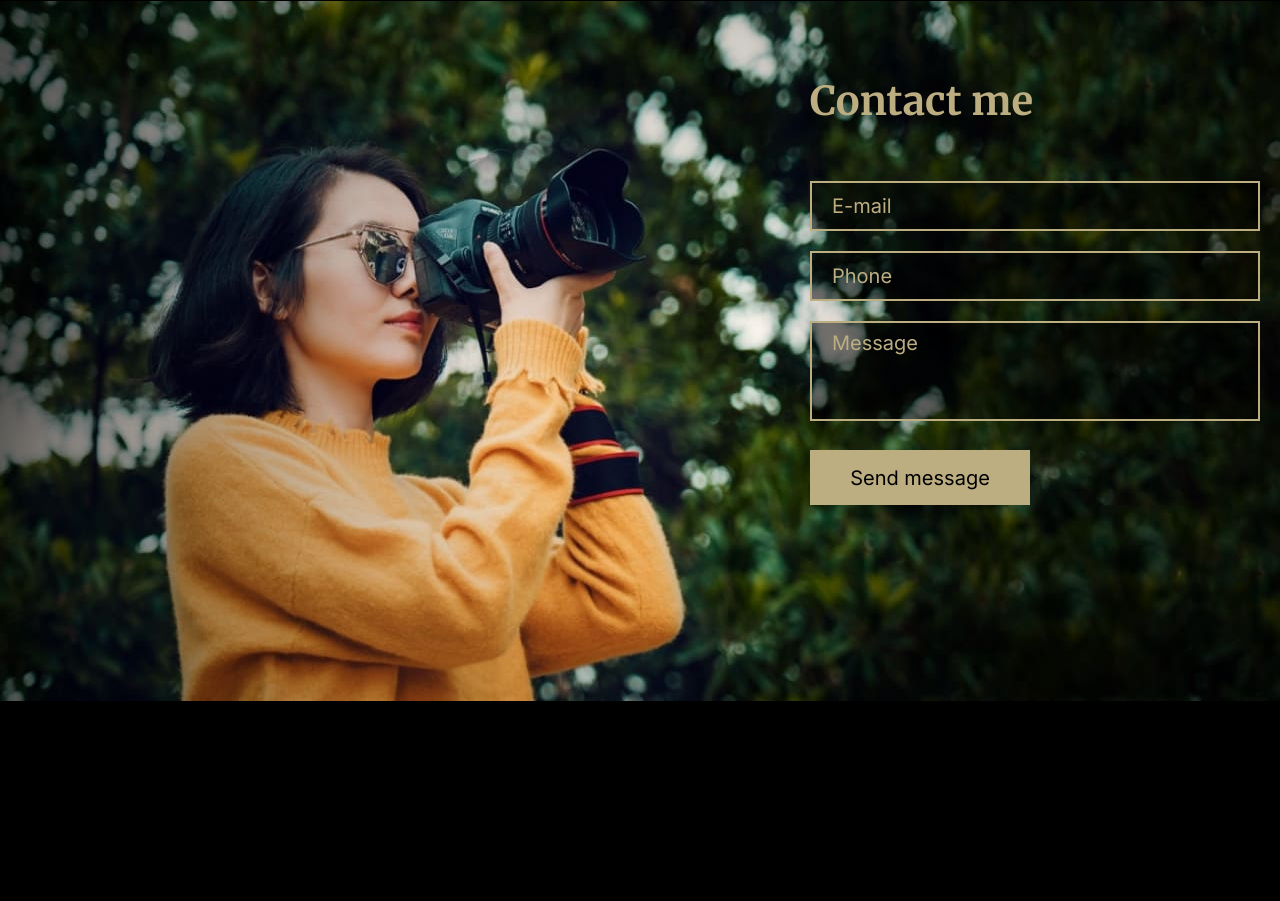
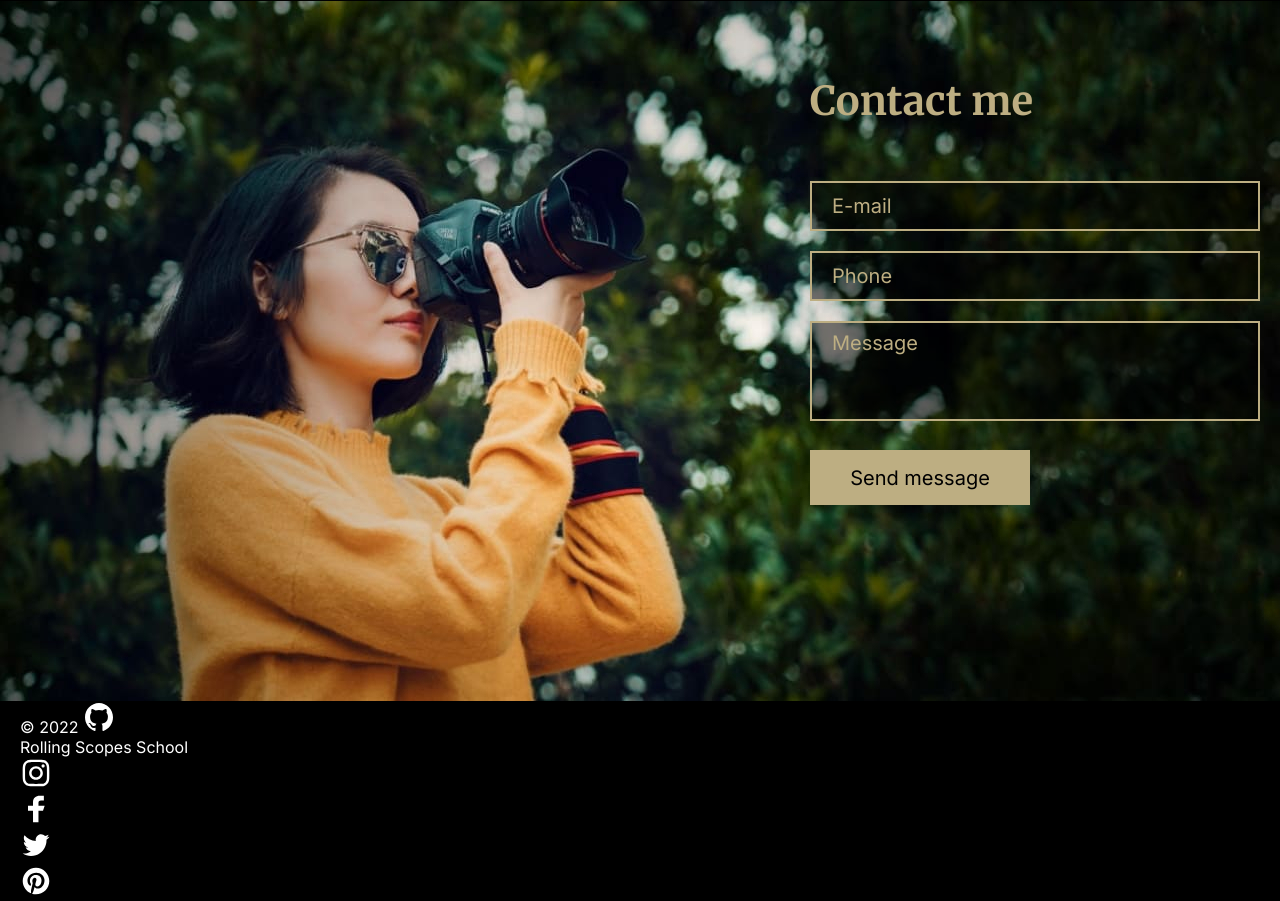
Before and after one commit to DmitriyPlyshevskiy/frontend_educational-projects, a plain HTML site: page portfolio/index.html in a window 1280 px wide. Shown: the part 6011-6912 px from the top of the page. Before the commit the page ends 6712 px from the top, so only its background shows below. Drawn offline with Linux system fonts and the light colour scheme.

Commit message:
feat: footer layout completed

```diff
--- a/portfolio/index.html
+++ b/portfolio/index.html
@@ -174,7 +174,54 @@
         </section>
     </main>
     <footer class="footer">
-        <div class="container"></div>
+        <div class="container">
+            <div class="footer-wrapper">
+                <div class="footer-data">
+                    <span>&#xa9</span>
+                    <span>2022</span>
+                    <span>
+                        <a href="https://github.com/DmitriyPlyshevskiy">
+                            <svg class="logo sm-icons">
+                                <use xlink:href="./assets/svg/sprite.svg#github-white"></use>
+                            </svg>
+                        </a>
+                    </span>
+                </div>
+                <div class="rs-school-link">
+                    <a href="https://rs.school/js-stage0/">Rolling Scopes School</a>
+                </div>
+                <ul class="social-list">
+                    <li>
+                        <a href="https://www.instagram.com/">
+                            <svg class="logo sm-icons">
+                                <use xlink:href="./assets/svg/sprite.svg#instagram"></use>
+                            </svg>
+                        </a>
+                    </li>
+                    <li>
+                        <a href="https://www.facebook.com/">
+                            <svg class="logo sm-icons">
+                                <use xlink:href="./assets/svg/sprite.svg#facebook"></use>
+                            </svg>
+                        </a>
+                    </li>
+                    <li>
+                        <a href="https://www.twitter.com/">
+                            <svg class="logo sm-icons">
+                                <use xlink:href="./assets/svg/sprite.svg#twitter"></use>
+                            </svg>
+                        </a>
+                    </li>
+                    <li>
+                        <a href="https://www.pinterest.com/">
+                            <svg class="logo sm-icons">
+                                <use xlink:href="./assets/svg/sprite.svg#pinterest"></use>
+                            </svg>
+                        </a>
+                    </li>
+                </ul>
+            </div>
+        </div>
     </footer>
 </body>
 </html>
--- a/portfolio/style.css
+++ b/portfolio/style.css
@@ -39,6 +39,27 @@ a {
     margin: 0 auto;
     padding: 0 20px;
 }
+
+.logo {
+    width: 50px;
+    height: 50px;
+    fill: #FFFFFF;
+}
+
+.logo:hover{
+    fill: #BDAE82;
+    transition: 0.5s;
+}
+
+.sm-icons {
+    width: 32px;
+    height: 32px;
+}
+
+/* .sm-icons a:hover {
+    fill: #BDAE82;
+    transition: 0.5s;
+} */
 
 .button {
     width: 220px;
@@ -82,17 +103,6 @@ a {
     background-repeat: no-repeat;
     background-position: center 0;
     font-size: 20px;
-}
-
-.logo {
-    width: 50px;
-    height: 50px;
-    fill: #FFFFFF;
-}
-
-.logo:hover{
-    fill: #BDAE82;
-    transition: 0.5s;
 }
 
 .nav {
@@ -390,3 +400,5 @@ a {
     line-height: 40px;
     color: #BDAE82;
 }
+
+/* FOOTER */
```
